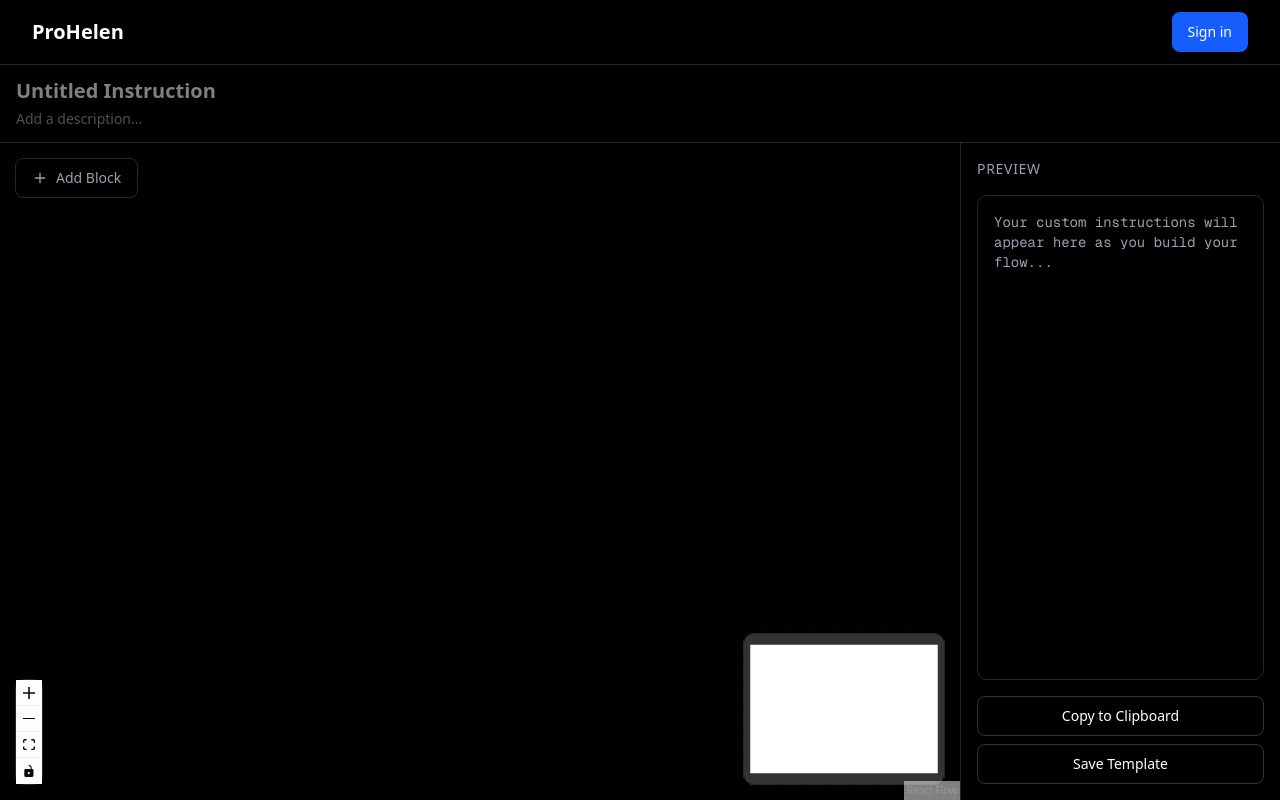
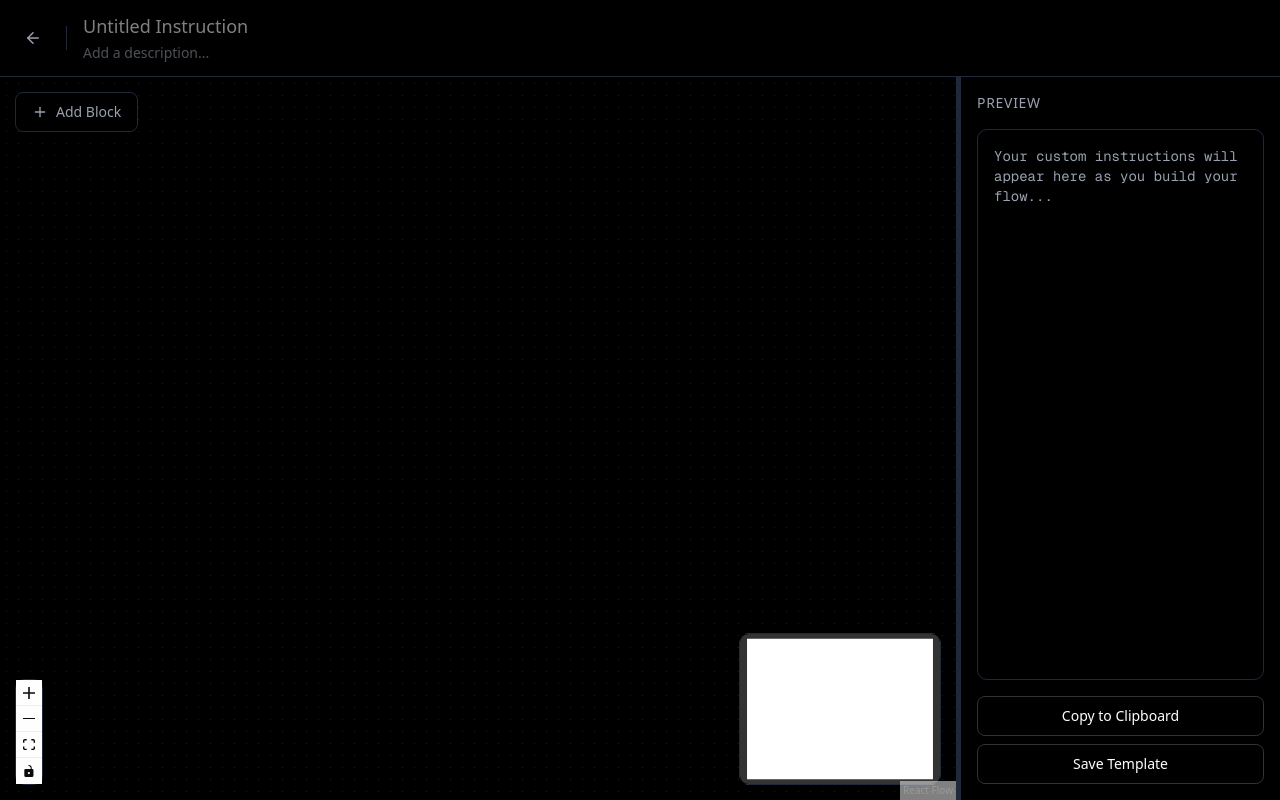
Before and after one commit to huccct/ProHelen, a Next.js app: page /builder in a window 1280 px wide. Built offline with nearby package versions, Linux system fonts and the light colour scheme; no server answers.

Commit message:
feat: optimize builder feature

```diff
--- /dev/null
+++ b/app/(root)/builder/_components/custom-node.tsx
@@ -0,0 +1,86 @@
+'use client'
+
+import type { Node, NodeProps } from '@xyflow/react'
+import { Handle, Position } from '@xyflow/react'
+
+export interface CustomNodeData extends Record<string, unknown> {
+  label: string
+  type: string
+}
+
+type CustomNodeType = Node<CustomNodeData>
+
+export function CustomNode({ data, isConnectable }: NodeProps<CustomNodeType>) {
+  return (
+    <div className="group relative px-4 py-2 rounded-lg bg-zinc-900/50 border border-gray-800 backdrop-blur-sm hover:bg-zinc-900/70 hover:border-gray-700 transition-all duration-200 min-w-[180px]">
+      <Handle
+        type="target"
+        position={Position.Top}
+        className="!bg-gray-700 !border-gray-600 !w-3 !h-3 hover:!bg-blue-500 hover:!border-blue-400"
+        isConnectable={isConnectable}
+      />
+
+      <div className="flex items-center gap-3">
+        {/* Icon container */}
+        <div className="flex items-center justify-center w-10 h-10 rounded-md bg-gray-800/50 text-gray-400 group-hover:text-white transition-colors">
+          <span className="text-xl">{getNodeIcon(data.type)}</span>
+        </div>
+
+        {/* Content */}
+        <div className="flex-1">
+          <div className="font-medium text-gray-200 group-hover:text-white transition-colors">
+            {data.label}
+          </div>
+          <div className="text-xs text-gray-400 mt-0.5">
+            {getNodeDescription(data.type)}
+          </div>
+        </div>
+      </div>
+
+      <Handle
+        type="source"
+        position={Position.Bottom}
+        className="!bg-gray-700 !border-gray-600 !w-3 !h-3 hover:!bg-blue-500 hover:!border-blue-400"
+        isConnectable={isConnectable}
+      />
+    </div>
+  )
+}
+
+function getNodeIcon(type: string) {
+  switch (type) {
+    case 'goal_setting':
+      return '🎯'
+    case 'time_management':
+      return '⏰'
+    case 'subject_focus':
+      return '📚'
+    case 'learning_style':
+      return '🧠'
+    case 'feedback':
+      return '💬'
+    case 'career_planning':
+      return '🧭'
+    default:
+      return '📋'
+  }
+}
+
+function getNodeDescription(type: string) {
+  switch (type) {
+    case 'goal_setting':
+      return 'Define learning objectives'
+    case 'time_management':
+      return 'Organize study schedule'
+    case 'subject_focus':
+      return 'Subject-specific guidance'
+    case 'learning_style':
+      return 'Learning approach preferences'
+    case 'feedback':
+      return 'Feedback preferences'
+    case 'career_planning':
+      return 'Career development path'
+    default:
+      return 'Custom instruction block'
+  }
+}
--- a/app/(root)/builder/_components/prompt-preview.tsx
+++ b/app/(root)/builder/_components/prompt-preview.tsx
@@ -1,29 +1,49 @@
 'use client'
 
 import { Button } from '@/components/ui/button'
+import { useBuilderStore } from '@/store/builder'
 import { useState } from 'react'
+import { useShallow } from 'zustand/shallow'
 
 interface PromptPreviewProps {
   className?: string
-  content?: string
+  style?: React.CSSProperties
 }
 
-export function PromptPreview({ className, content = '' }: PromptPreviewProps) {
+function selector(state: any) {
+  return {
+    preview: state.preview,
+  }
+}
+
+export function PromptPreview({ className, style }: PromptPreviewProps) {
   const [copied, setCopied] = useState(false)
+  const { preview } = useBuilderStore(useShallow(selector))
+
+  const content = `# System Instructions
+${preview.system}
+
+# Human Message
+${preview.human}
+
+# Assistant Instructions
+${preview.assistant}`
 
   const handleCopy = () => {
-    navigator.clipboard.writeText(content || 'Your prompt here')
+    navigator.clipboard.writeText(content)
     setCopied(true)
     setTimeout(() => setCopied(false), 2000)
   }
 
   return (
-    <aside className={className}>
+    <aside className={className} style={style}>
       <div className="p-4 flex flex-col h-full">
         <h3 className="text-sm font-medium text-gray-400 uppercase tracking-wider mb-4">Preview</h3>
 
-        <div className="flex-1 border border-gray-800 rounded-lg p-4 font-mono text-sm text-gray-400 mb-4 overflow-auto scrollbar">
-          {content || 'Your custom instructions will appear here as you build your flow...'}
+        <div className="flex-1 border border-gray-800 rounded-lg p-4 font-mono text-sm text-gray-400 mb-4 overflow-auto scrollbar whitespace-pre-wrap">
+          {preview.system || preview.human || preview.assistant
+            ? content
+            : 'Your custom instructions will appear here as you build your flow...'}
         </div>
 
         <div className="space-y-2">
--- a/app/(root)/builder/page.tsx
+++ b/app/(root)/builder/page.tsx
@@ -1,9 +1,10 @@
 'use client'
 
 import { FlowCanvas } from '@/components/flow-canvas'
-import { NavBar } from '@/components/nav-bar'
+import { ArrowLeft } from 'lucide-react'
+import Link from 'next/link'
 import { useSearchParams } from 'next/navigation'
-import { Suspense, useEffect, useState } from 'react'
+import { Suspense, useCallback, useEffect, useState } from 'react'
 import { mockInstructions } from '../my-instructions/_components/instruction-grid'
 import { templateData } from '../templates/_components/template-list'
 import { PromptPreview } from './_components/prompt-preview'
@@ -27,6 +28,34 @@ function BuilderContent() {
     isTemplate: false,
     sourceId: null,
   })
+  const [previewWidth, setPreviewWidth] = useState(320)
+  const [isDragging, setIsDragging] = useState(false)
+
+  const handleMouseDown = useCallback(() => {
+    setIsDragging(true)
+  }, [])
+
+  const handleMouseUp = useCallback(() => {
+    setIsDragging(false)
+  }, [])
+
+  const handleMouseMove = useCallback((e: MouseEvent) => {
+    if (isDragging) {
+      const newWidth = window.innerWidth - e.clientX
+      setPreviewWidth(Math.max(280, Math.min(600, newWidth)))
+    }
+  }, [isDragging])
+
+  useEffect(() => {
+    if (isDragging) {
+      window.addEventListener('mousemove', handleMouseMove)
+      window.addEventListener('mouseup', handleMouseUp)
+    }
+    return () => {
+      window.removeEventListener('mousemove', handleMouseMove)
+      window.removeEventListener('mouseup', handleMouseUp)
+    }
+  }, [isDragging, handleMouseMove, handleMouseUp])
 
   useEffect(() => {
     const templateId = searchParams.get('template')
@@ -62,28 +91,42 @@ function BuilderContent() {
 
   return (
     <div className="flex flex-col min-h-screen h-screen overflow-hidden bg-black">
-      <NavBar />
       <div className="flex-none px-4 py-3 border-b border-gray-800">
+        <div className="flex items-center space-x-4">
+          <Link
+            href="/"
+            className="p-2 text-gray-400 hover:text-white transition-colors rounded-lg hover:bg-gray-800 cursor-pointer"
+          >
+            <ArrowLeft size={18} />
+          </Link>
+          <div className="h-6 w-px bg-gray-800" />
+          <div className="flex-1 min-w-0">
             <input
               type="text"
               placeholder="Untitled Instruction"
               value={builderState.title}
               onChange={e => setBuilderState(prev => ({ ...prev, title: e.target.value }))}
-          className="bg-transparent text-xl font-semibold text-white border-none focus:outline-none w-full"
+              className="bg-transparent text-lg font-medium text-white border-none focus:outline-none w-full truncate"
             />
             <input
               type="text"
               placeholder="Add a description..."
               value={builderState.description}
               onChange={e => setBuilderState(prev => ({ ...prev, description: e.target.value }))}
-          className="bg-transparent text-sm text-gray-400 border-none focus:outline-none w-full mt-1"
+              className="bg-transparent text-sm text-gray-400 border-none focus:outline-none w-full mt-0.5 truncate"
             />
+          </div>
+        </div>
       </div>
       <div className="flex flex-1 overflow-hidden">
         <FlowCanvas className="flex-1 h-full" />
+        <div
+          className="w-1 hover:w-2 bg-gray-800 cursor-col-resize transition-all hover:bg-gray-700 active:bg-gray-600"
+          onMouseDown={handleMouseDown}
+        />
         <PromptPreview
-          className="w-80 border-l border-gray-800 overflow-y-auto"
-          content={builderState.content}
+          className="overflow-y-auto border-l border-gray-800"
+          style={{ width: previewWidth }}
         />
       </div>
     </div>
--- a/components/flow-canvas.tsx
+++ b/components/flow-canvas.tsx
@@ -1,33 +1,44 @@
 'use client'
 
-import type {
-  Connection,
-  Edge,
-  Node,
-} from '@xyflow/react'
 import { BlockPickerModal } from '@/app/(root)/builder/_components/block-picker-modal'
-import { addEdge, Background, Controls, MiniMap, Panel, ReactFlow, useEdgesState, useNodesState } from '@xyflow/react'
+import { CustomNode } from '@/app/(root)/builder/_components/custom-node'
+import { useBuilderStore } from '@/store/builder'
+import { Background, Controls, MiniMap, Panel, ReactFlow, ReactFlowProvider } from '@xyflow/react'
 import { Plus } from 'lucide-react'
 import { useCallback, useState } from 'react'
+import { useShallow } from 'zustand/shallow'
 import { Button } from './ui/button'
 import '@xyflow/react/dist/style.css'
 
-const initialNodes: Node[] = []
-const initialEdges: Edge[] = []
+const nodeTypes = {
+  custom: CustomNode,
+}
+
+function selector(state: any) {
+  return {
+    nodes: state.nodes,
+    edges: state.edges,
+    onNodesChange: state.onNodesChange,
+    onEdgesChange: state.onEdgesChange,
+    onConnect: state.onConnect,
+    addNode: state.addNode,
+  }
+}
 
 interface FlowCanvasProps {
   className?: string
 }
 
 export function FlowCanvas({ className }: FlowCanvasProps) {
-  const [nodes, setNodes, onNodesChange] = useNodesState(initialNodes)
-  const [edges, setEdges, onEdgesChange] = useEdgesState(initialEdges)
   const [open, setOpen] = useState(false)
-
-  const onConnect = useCallback(
-    (params: Connection | Edge) => setEdges(eds => addEdge(params, eds)),
-    [setEdges],
-  )
+  const {
+    nodes,
+    edges,
+    onNodesChange,
+    onEdgesChange,
+    onConnect,
+    addNode,
+  } = useBuilderStore(useShallow(selector))
 
   const onDrop = useCallback(
     (event: React.DragEvent) => {
@@ -42,17 +53,9 @@ export function FlowCanvas({ className }: FlowCanvasProps) {
         y: event.clientY - event.currentTarget.getBoundingClientRect().top,
       }
 
-      const newNode = {
-        id: `${type}-${nodes.length + 1}`,
-        type,
-        position,
-        data: { label: `${type} node` },
-        className: 'border border-gray-800 hover:border-gray-600 rounded-lg text-white shadow-lg bg-black',
-      }
-
-      setNodes(nds => nds.concat(newNode))
+      addNode(type, position)
     },
-    [nodes, setNodes],
+    [addNode],
   )
 
   const onDragOver = useCallback((event: React.DragEvent) => {
@@ -61,8 +64,9 @@ export function FlowCanvas({ className }: FlowCanvasProps) {
   }, [])
 
   return (
+    <ReactFlowProvider>
       <div className={className}>
-      <BlockPickerModal open={open} onOpenChange={setOpen} />
+        <BlockPickerModal open={open} onOpenChange={setOpen} onAddNode={addNode} />
         <ReactFlow
           nodes={nodes}
           edges={edges}
@@ -71,12 +75,14 @@ export function FlowCanvas({ className }: FlowCanvasProps) {
           onConnect={onConnect}
           onDrop={onDrop}
           onDragOver={onDragOver}
+          nodeTypes={nodeTypes}
           fitView
           className="bg-black"
           nodeOrigin={[0.5, 0.5]}
           defaultEdgeOptions={{
             style: { stroke: '#1f2937' },
             type: 'smoothstep',
+            animated: true,
           }}
         >
           <Panel position="top-left" className="left-4 top-4">
@@ -103,5 +109,6 @@ export function FlowCanvas({ className }: FlowCanvasProps) {
           />
         </ReactFlow>
       </div>
+    </ReactFlowProvider>
   )
 }
--- /dev/null
+++ b/store/builder.ts
@@ -0,0 +1,192 @@
+import type { CustomNodeData } from '@/app/(root)/builder/_components/custom-node'
+import type { Connection, Edge, Node, OnEdgesChange, OnNodesChange } from '@xyflow/react'
+import { applyEdgeChanges, applyNodeChanges } from '@xyflow/react'
+import { create } from 'zustand'
+
+interface BuilderState {
+  nodes: Node<CustomNodeData>[]
+  edges: Edge[]
+  title: string
+  description: string
+  content: string
+  tags: string[]
+  isTemplate: boolean
+  sourceId: string | null
+  preview: {
+    system: string
+    human: string
+    assistant: string
+  }
+}
+
+interface BuilderActions {
+  setNodes: (nodes: Node<CustomNodeData>[]) => void
+  setEdges: (edges: Edge[]) => void
+  addNode: (type: string, position?: { x: number, y: number }) => void
+  onNodesChange: OnNodesChange
+  onEdgesChange: OnEdgesChange
+  onConnect: (connection: Connection) => void
+  updateNodeData: (nodeId: string, data: Partial<CustomNodeData>) => void
+  setTitle: (title: string) => void
+  setDescription: (description: string) => void
+  setContent: (content: string) => void
+  setTags: (tags: string[]) => void
+  setIsTemplate: (isTemplate: boolean) => void
+  setSourceId: (sourceId: string | null) => void
+  updatePreview: () => void
+}
+
+export const useBuilderStore = create<BuilderState & BuilderActions>((set, get) => ({
+  // Initial state
+  nodes: [],
+  edges: [],
+  title: '',
+  description: '',
+  content: '',
+  tags: [],
+  isTemplate: false,
+  sourceId: null,
+  preview: {
+    system: '',
+    human: '',
+    assistant: '',
+  },
+
+  // Actions
+  setNodes: nodes => set({ nodes }),
+  setEdges: edges => set({ edges }),
+
+  addNode: (type, position) => {
+    const nodes = get().nodes
+    const nodePosition = position || {
+      x: Math.random() * 500,
+      y: Math.random() * 500,
+    }
+
+    const newNode: Node<CustomNodeData> = {
+      id: `${type}-${nodes.length + 1}`,
+      type: 'custom',
+      position: nodePosition,
+      data: {
+        label: type.split('_').map(word => word.charAt(0).toUpperCase() + word.slice(1)).join(' '),
+        type,
+      },
+    }
+
+    set({ nodes: [...nodes, newNode] })
+    get().updatePreview()
+  },
+
+  onNodesChange: (changes) => {
+    set(state => ({
+      nodes: applyNodeChanges(changes, state.nodes) as Node<CustomNodeData>[],
+    }))
+    get().updatePreview()
+  },
+
+  onEdgesChange: (changes) => {
+    set(state => ({
+      edges: applyEdgeChanges(changes, state.edges),
+    }))
+    get().updatePreview()
+  },
+
+  onConnect: (connection) => {
+    set(state => ({
+      edges: [...state.edges, { ...connection, id: `edge-${state.edges.length + 1}` }],
+    }))
+    get().updatePreview()
+  },
+
+  updateNodeData: (nodeId, data) => {
+    set(state => ({
+      nodes: state.nodes.map((node) => {
+        if (node.id === nodeId) {
+          return {
+            ...node,
+            data: { ...node.data, ...data },
+          }
+        }
+        return node
+      }),
+    }))
+    get().updatePreview()
+  },
+
+  setTitle: title => set({ title }),
+  setDescription: description => set({ description }),
+  setContent: content => set({ content }),
+  setTags: tags => set({ tags }),
+  setIsTemplate: isTemplate => set({ isTemplate }),
+  setSourceId: sourceId => set({ sourceId }),
+
+  updatePreview: () => {
+    const state = get()
+    const { nodes, edges } = state
+
+    // 构建节点图
+    const nodeMap = new Map(nodes.map(node => [node.id, node]))
+    const edgeMap = new Map(edges.map(edge => [edge.source, edge.target]))
+
+    // 找到起始节点（没有入边的节点）
+    const startNodes = nodes.filter(node =>
+      !edges.some(edge => edge.target === node.id),
+    )
+
+    // 使用 DFS 遍历节点图生成指令
+    const visited = new Set<string>()
+    let systemPrompt = ''
+    let humanPrompt = ''
+    let assistantPrompt = ''
+
+    function dfs(nodeId: string) {
+      if (visited.has(nodeId))
+        return
+      visited.add(nodeId)
+
+      const node = nodeMap.get(nodeId)
+      if (!node)
+        return
+
+      // 根据节点类型添加相应的提示词
+      switch (node.data.type) {
+        case 'goal_setting':
+          systemPrompt += `Set the following learning goals: ${node.data.content || ''}\n`
+          break
+        case 'time_management':
+          systemPrompt += `Manage time as follows: ${node.data.content || ''}\n`
+          break
+        case 'subject_focus':
+          humanPrompt += `Focus on: ${node.data.content || ''}\n`
+          break
+        case 'learning_style':
+          systemPrompt += `Adapt to learning style: ${node.data.content || ''}\n`
+          break
+        case 'feedback':
+          assistantPrompt += `Provide feedback: ${node.data.content || ''}\n`
+          break
+        case 'career_planning':
+          humanPrompt += `Career goals: ${node.data.content || ''}\n`
+          break
+      }
+
+      // 遍历子节点
+      const nextNodeId = edgeMap.get(nodeId)
+      if (nextNodeId) {
+        dfs(nextNodeId)
+      }
+    }
+
+    // 从每个起始节点开始遍历
+    startNodes.forEach(node => dfs(node.id))
+
+    // 更新预览
+    set({
+      preview: {
+        system: systemPrompt.trim(),
+        human: humanPrompt.trim(),
+        assistant: assistantPrompt.trim(),
+      },
+    })
+  },
+}))
```
Also changed, not shown: app/(root)/builder/_components/block-picker-modal.tsx (+9 -3 lines). Lines whose indentation alone changed are shown as unchanged.
